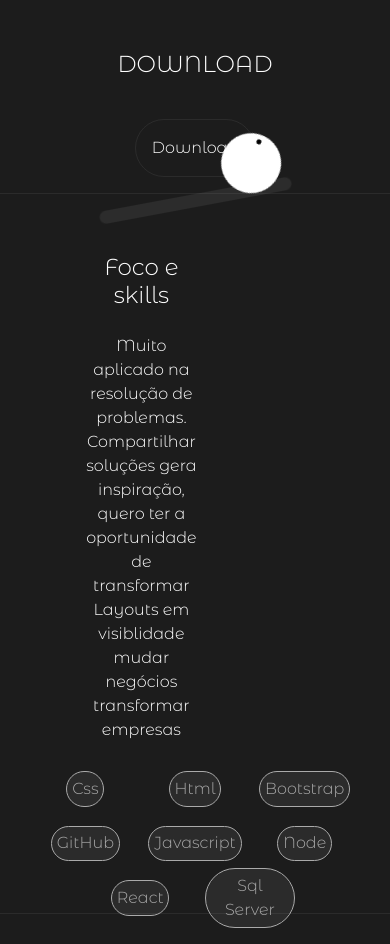
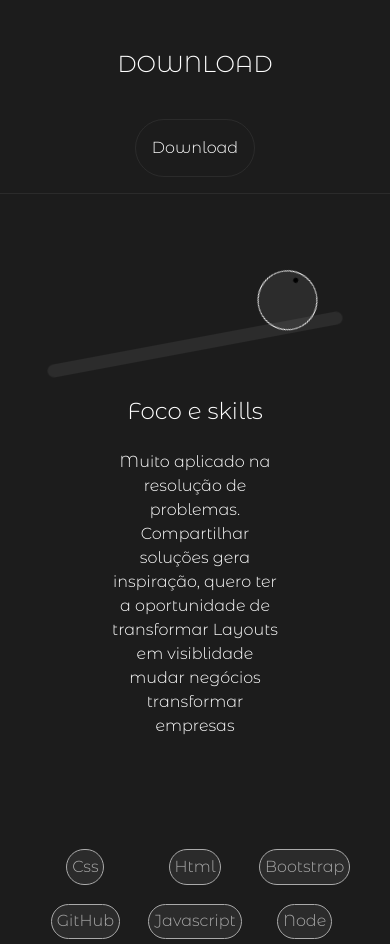
Before and after one commit to adrianodisam/NovoPortifolio, a React (Create React App) app: page / in a window 390 px wide. Shown: the part 1660-2604 px from the top of the page. Built offline with nearby package versions, Linux system fonts and the light colour scheme.

Commit message:
animação habilidades final

```diff
--- a/src/componentes/AnimacaoContato/AnimacaoContato.module.css
+++ b/src/componentes/AnimacaoContato/AnimacaoContato.module.css
@@ -9,8 +9,9 @@
   left: calc(100% - 20px);
   width: 60px;
   height: 60px;
-  background: #fff;
+  background: var(--CorBorda);
   border-radius: 50%;
+  border: solid 1px #fff;
   animation: ball-move8234 3s ease-in-out 1s infinite alternate;
 }
 
@@ -26,7 +27,7 @@
 }
 
 .bar {
-  width: 600px;
+  width: 500px;
   height: 12.5px;
   background: var(--CorBorda);
   border-radius: 30px;
@@ -55,3 +56,13 @@
     transform: rotate(0deg);
   }
 }
+@media only screen and (max-width: 1024px) {
+  .Container {
+    width: 100%;
+  }
+  .bar {
+    margin-top: 9rem;
+    width: 300px;
+    height: 12.5px;
+  }
+}
--- a/src/componentes/Habilidades/Habilidades.js
+++ b/src/componentes/Habilidades/Habilidades.js
@@ -8,7 +8,6 @@ const Habilidades = () => {
   return (
     <div id="Habilidades" className={Styles.Container}>
       <div className={Styles.ContainerAnima}>
-        {' '}
         <AnimacaoContato />
         <Skills
           tamanho="45%"
--- a/src/componentes/Habilidades/Habilidades.module.css
+++ b/src/componentes/Habilidades/Habilidades.module.css
@@ -1,7 +1,6 @@
 .Container {
   display: flex;
   justify-content: space-around;
-
   align-items: center;
   width: 100%;
   height: 40rem;
@@ -12,12 +11,16 @@
   display: flex;
   flex-direction: column;
   justify-content: center;
-  width: 50%;
+  width: 60%;
 }
 
 @media only screen and (max-width: 1024px) {
   .Container {
     flex-direction: column;
-    height: 45rem;
+    height: 55rem;
+  }
+  .ContainerAnima {
+    width: 100%;
+    align-items: center;
   }
 }
```
